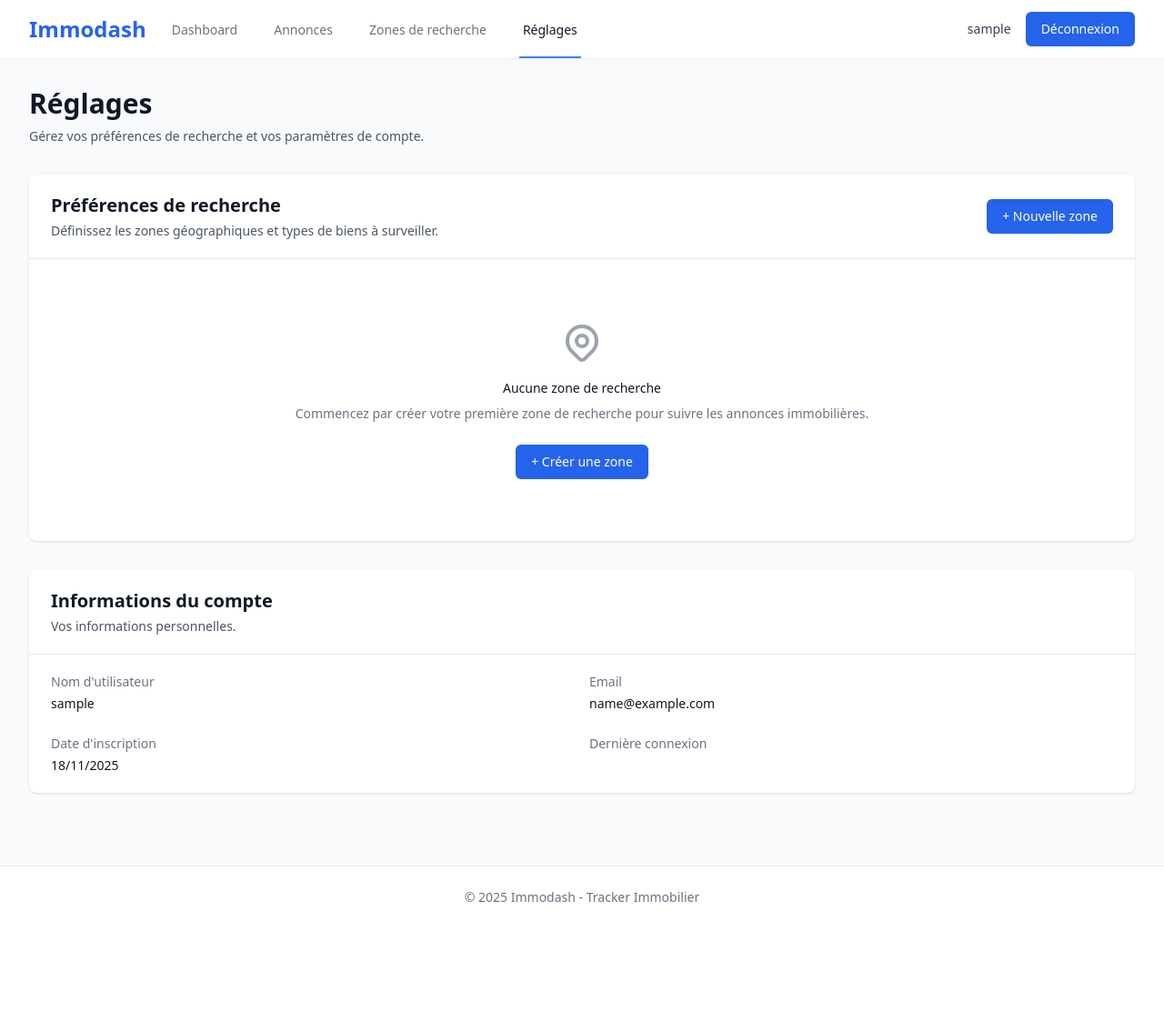
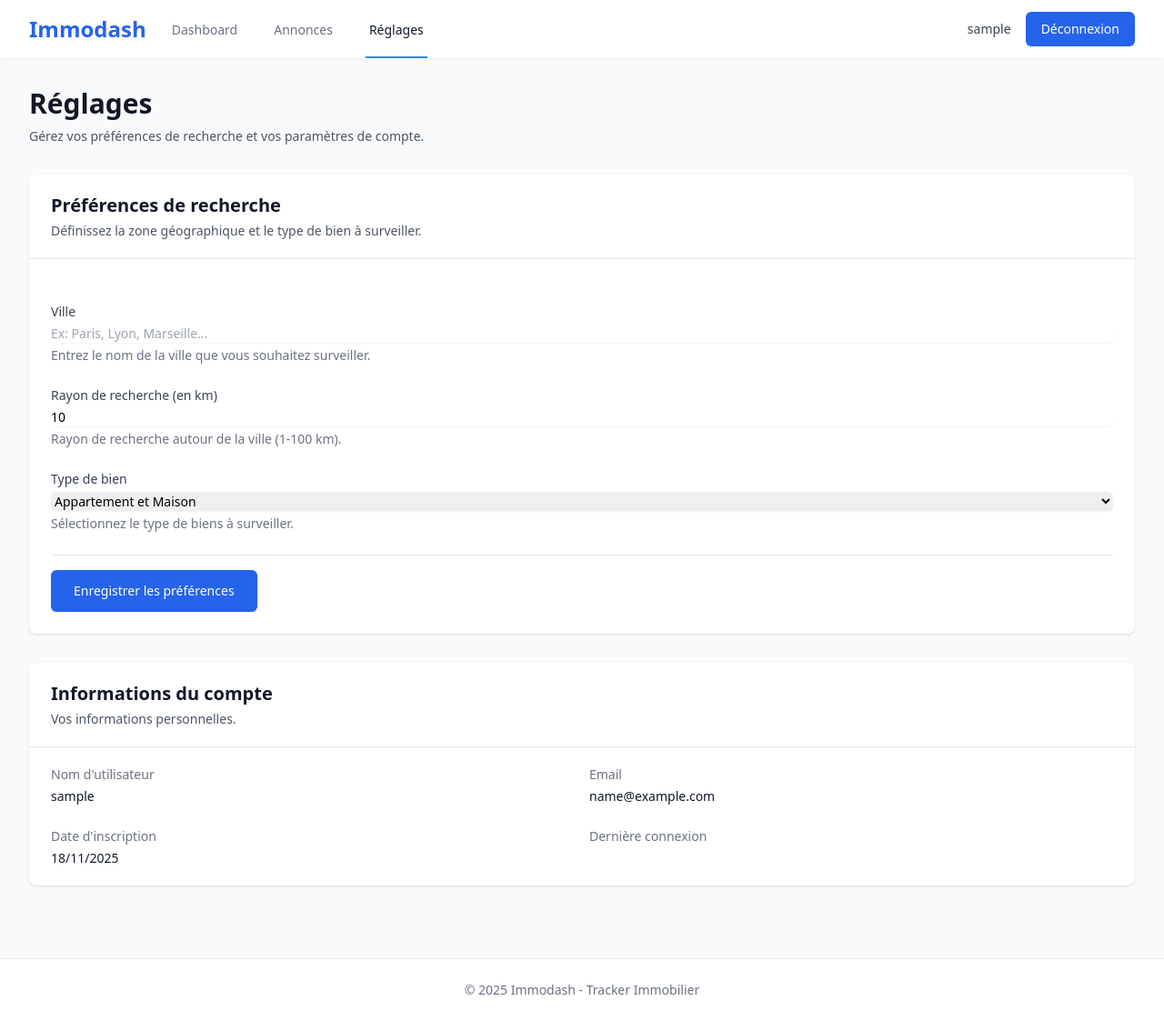
Before and after one commit to girardthur/immodash, a Django app: page /settings/ in a window 1280 px wide. Shown: the whole page at 91% size. Before the commit the page ends 992 px from the top, so only its background shows below. Run offline with Django 5.2, Linux system fonts and the light colour scheme; the visitor is signed in with stand-in values (Sample User, id 1); data comes from the database, SQL or seed files in the repository; data that the repository does not hold is empty; parts of the project's set-up code (start-up, migrations or seed data) failed here and were passed over; some libraries are stand-ins or nearby versions.

Commit message:
Limitation à une seule zone de recherche par utilisateur
- Modification de la page Réglages pour gérer UNE zone unique par utilisateur
- Suppression des vues multiples zones (create, edit, delete, list)
- Simplification du formulaire : ville, rayon, type de bien directement modifiables
- Création automatique d'une zone par défaut si l'utilisateur n'en a pas
- Retrait du lien "Zones de recherche" de la navigation
- Nettoyage des URLs et templates inutiles

L'utilisateur peut maintenant définir ses préférences de recherche
(ville, rayon, type de bien) directement dans la page Réglages,
avec une seule zone de recherche active.

```diff
--- a/property_tracker/templates/property_tracker/settings.html
+++ b/property_tracker/templates/property_tracker/settings.html
@@ -13,110 +13,62 @@
     <!-- Section Préférences de recherche -->
     <div class="bg-white shadow rounded-lg">
         <div class="px-6 py-5 border-b border-gray-200">
-            <div class="flex justify-between items-center">
-                <div>
             <h2 class="text-xl font-semibold text-gray-900">Préférences de recherche</h2>
-                    <p class="mt-1 text-sm text-gray-600">Définissez les zones géographiques et types de biens à surveiller.</p>
-                </div>
-                <a href="{% url 'property_tracker:create_search_zone' %}"
-                   class="inline-flex items-center px-4 py-2 border border-transparent rounded-md shadow-sm text-sm font-medium text-white bg-blue-600 hover:bg-blue-700">
-                    + Nouvelle zone
-                </a>
-            </div>
+            <p class="mt-1 text-sm text-gray-600">Définissez la zone géographique et le type de bien à surveiller.</p>
         </div>
 
-        <div class="px-6 py-5">
-            {% if zones_with_counts %}
-            <div class="space-y-4">
-                {% for item in zones_with_counts %}
-                <div class="border border-gray-200 rounded-lg p-5 hover:border-blue-300 transition-colors" x-data="{ open: false }">
-                    <div class="flex items-start justify-between">
-                        <div class="flex-1">
-                            <div class="flex items-center gap-3 mb-3">
-                                <h3 class="text-lg font-medium text-gray-900">{{ item.zone.city }}</h3>
-                                {% if item.zone.is_active %}
-                                <span class="inline-flex items-center px-2.5 py-0.5 rounded-full text-xs font-medium bg-green-100 text-green-800">
-                                    Actif
-                                </span>
-                                {% else %}
-                                <span class="inline-flex items-center px-2.5 py-0.5 rounded-full text-xs font-medium bg-gray-100 text-gray-800">
-                                    Inactif
-                                </span>
-                                {% endif %}
+        <div class="px-6 py-6">
+            <form method="post" class="space-y-6">
+                {% csrf_token %}
+
+                <div>
+                    <label for="city" class="block text-sm font-medium text-gray-700">Ville</label>
+                    <input type="text" name="city" id="city" required value="{{ search_zone.city }}"
+                           class="mt-1 block w-full rounded-md border-gray-300 shadow-sm focus:border-blue-500 focus:ring-blue-500 sm:text-sm"
+                           placeholder="Ex: Paris, Lyon, Marseille...">
+                    <p class="mt-1 text-sm text-gray-500">Entrez le nom de la ville que vous souhaitez surveiller.</p>
                 </div>
 
-                            <div class="grid grid-cols-1 sm:grid-cols-3 gap-4 text-sm">
                 <div>
-                                    <dt class="text-gray-500">Rayon de recherche</dt>
-                                    <dd class="text-gray-900 font-medium mt-1">{{ item.zone.radius_km }} km</dd>
-                                </div>
-                                <div>
-                                    <dt class="text-gray-500">Type de bien</dt>
-                                    <dd class="text-gray-900 font-medium mt-1">{{ item.zone.get_property_type_display }}</dd>
-                                </div>
-                                <div>
-                                    <dt class="text-gray-500">Annonces</dt>
-                                    <dd class="text-gray-900 font-medium mt-1">
-                                        <span class="text-green-600">{{ item.active_count }} actives</span>
-                                        <span class="text-gray-400 mx-1">•</span>
-                                        <span class="text-gray-500">{{ item.inactive_count }} vendues</span>
-                                    </dd>
-                                </div>
-                            </div>
+                    <label for="radius_km" class="block text-sm font-medium text-gray-700">Rayon de recherche (en km)</label>
+                    <input type="number" name="radius_km" id="radius_km" min="1" max="100" required value="{{ search_zone.radius_km }}"
+                           class="mt-1 block w-full rounded-md border-gray-300 shadow-sm focus:border-blue-500 focus:ring-blue-500 sm:text-sm"
+                           placeholder="Ex: 10">
+                    <p class="mt-1 text-sm text-gray-500">Rayon de recherche autour de la ville (1-100 km).</p>
                 </div>
 
-                        <div class="flex items-center gap-2 ml-4">
-                            <a href="{% url 'property_tracker:edit_search_zone' item.zone.id %}"
-                               class="inline-flex items-center px-3 py-2 border border-gray-300 rounded-md text-sm font-medium text-gray-700 bg-white hover:bg-gray-50">
-                                <svg class="w-4 h-4 mr-1.5" fill="none" stroke="currentColor" viewBox="0 0 24 24">
-                                    <path stroke-linecap="round" stroke-linejoin="round" stroke-width="2" d="M11 5H6a2 2 0 00-2 2v11a2 2 0 002 2h11a2 2 0 002-2v-5m-1.414-9.414a2 2 0 112.828 2.828L11.828 15H9v-2.828l8.586-8.586z" />
-                                </svg>
-                                Modifier
-                            </a>
-                            <a href="{% url 'property_tracker:delete_search_zone' item.zone.id %}"
-                               class="inline-flex items-center px-3 py-2 border border-red-300 rounded-md text-sm font-medium text-red-700 bg-white hover:bg-red-50">
-                                <svg class="w-4 h-4 mr-1.5" fill="none" stroke="currentColor" viewBox="0 0 24 24">
-                                    <path stroke-linecap="round" stroke-linejoin="round" stroke-width="2" d="M19 7l-.867 12.142A2 2 0 0116.138 21H7.862a2 2 0 01-1.995-1.858L5 7m5 4v6m4-6v6m1-10V4a1 1 0 00-1-1h-4a1 1 0 00-1 1v3M4 7h16" />
-                                </svg>
-                                Supprimer
-                            </a>
-                        </div>
+                <div>
+                    <label for="property_type" class="block text-sm font-medium text-gray-700">Type de bien</label>
+                    <select name="property_type" id="property_type" required
+                            class="mt-1 block w-full rounded-md border-gray-300 shadow-sm focus:border-blue-500 focus:ring-blue-500 sm:text-sm">
+                        {% for value, label in property_types %}
+                        <option value="{{ value }}" {% if search_zone.property_type == value %}selected{% endif %}>{{ label }}</option>
+                        {% endfor %}
+                    </select>
+                    <p class="mt-1 text-sm text-gray-500">Sélectionnez le type de biens à surveiller.</p>
                 </div>
 
-                    <div class="mt-3 pt-3 border-t border-gray-100">
-                        <button @click="open = !open" class="text-sm text-blue-600 hover:text-blue-700 font-medium">
-                            <span x-show="!open">Afficher les détails</span>
-                            <span x-show="open" x-cloak>Masquer les détails</span>
+                <div class="pt-4 border-t border-gray-200">
+                    <button type="submit"
+                            class="w-full sm:w-auto inline-flex justify-center items-center px-6 py-3 border border-transparent rounded-md shadow-sm text-sm font-medium text-white bg-blue-600 hover:bg-blue-700 focus:outline-none focus:ring-2 focus:ring-offset-2 focus:ring-blue-500">
+                        Enregistrer les préférences
                     </button>
-                        <div x-show="open" x-cloak class="mt-3">
-                            <dl class="grid grid-cols-2 gap-4 text-sm">
-                                <div>
-                                    <dt class="text-gray-500">Créée le</dt>
-                                    <dd class="text-gray-900">{{ item.zone.created_at|date:"d/m/Y à H:i" }}</dd>
                 </div>
-                                <div>
-                                    <dt class="text-gray-500">Dernière modification</dt>
-                                    <dd class="text-gray-900">{{ item.zone.updated_at|date:"d/m/Y à H:i" }}</dd>
+            </form>
+
+            <!-- Statistiques -->
+            {% if search_zone.city %}
+            <div class="mt-6 pt-6 border-t border-gray-200">
+                <h3 class="text-sm font-medium text-gray-700 mb-3">Statistiques de votre zone de recherche</h3>
+                <div class="grid grid-cols-1 sm:grid-cols-2 gap-4">
+                    <div class="bg-green-50 rounded-lg p-4">
+                        <dt class="text-sm text-green-700">Annonces actives</dt>
+                        <dd class="text-2xl font-bold text-green-900 mt-1">{{ active_listings_count }}</dd>
                     </div>
-                            </dl>
+                    <div class="bg-gray-50 rounded-lg p-4">
+                        <dt class="text-sm text-gray-700">Annonces vendues</dt>
+                        <dd class="text-2xl font-bold text-gray-900 mt-1">{{ inactive_listings_count }}</dd>
                     </div>
-                    </div>
-                </div>
-                {% endfor %}
-            </div>
-            {% else %}
-            <div class="text-center py-12">
-                <svg class="mx-auto h-12 w-12 text-gray-400" fill="none" stroke="currentColor" viewBox="0 0 24 24">
-                    <path stroke-linecap="round" stroke-linejoin="round" stroke-width="2" d="M17.657 16.657L13.414 20.9a1.998 1.998 0 01-2.827 0l-4.244-4.243a8 8 0 1111.314 0z" />
-                    <path stroke-linecap="round" stroke-linejoin="round" stroke-width="2" d="M15 11a3 3 0 11-6 0 3 3 0 016 0z" />
-                </svg>
-                <h3 class="mt-4 text-sm font-medium text-gray-900">Aucune zone de recherche</h3>
-                <p class="mt-2 text-sm text-gray-500">Commencez par créer votre première zone de recherche pour suivre les annonces immobilières.</p>
-                <div class="mt-6">
-                    <a href="{% url 'property_tracker:create_search_zone' %}"
-                       class="inline-flex items-center px-4 py-2 border border-transparent rounded-md shadow-sm text-sm font-medium text-white bg-blue-600 hover:bg-blue-700">
-                        + Créer une zone
-                    </a>
                 </div>
             </div>
             {% endif %}
--- a/property_tracker/urls.py
+++ b/property_tracker/urls.py
@@ -16,12 +16,6 @@ urlpatterns = [
     path('listings/', views.listings, name='listings'),
     path('listings/<int:listing_id>/price-history/', views.listing_price_history, name='listing_price_history'),
 
-    # Zones de recherche
-    path('search-zones/', views.search_zones, name='search_zones'),
-    path('search-zones/create/', views.create_search_zone, name='create_search_zone'),
-    path('search-zones/<int:zone_id>/edit/', views.edit_search_zone, name='edit_search_zone'),
-    path('search-zones/<int:zone_id>/delete/', views.delete_search_zone, name='delete_search_zone'),
-
     # Réglages utilisateur
     path('settings/', views.settings, name='settings'),
 ]
--- a/property_tracker/views.py
+++ b/property_tracker/views.py
@@ -180,124 +180,48 @@ def listing_price_history(request, listing_id):
 
 
 @login_required
-def search_zones(request):
+def settings(request):
     """
-    Liste des zones de recherche de l'utilisateur
+    Page de réglages utilisateur avec gestion de la zone de recherche unique
     """
-    zones = request.user.search_zones.all().order_by('-created_at')
+    # Récupérer ou créer la zone de recherche unique de l'utilisateur
+    search_zone, created = SearchZone.objects.get_or_create(
+        user=request.user,
+        defaults={
+            'city': '',
+            'radius_km': 10,
+            'property_type': PropertyType.BOTH,
+            'is_active': True,
+        }
+    )
 
-    # Ajouter le nombre d'annonces par zone
-    zones_with_counts = []
-    for zone in zones:
-        active_count = zone.listings.filter(is_active=True).count()
-        inactive_count = zone.listings.filter(is_active=False).count()
-        zones_with_counts.append({
-            'zone': zone,
-            'active_count': active_count,
-            'inactive_count': inactive_count,
-        })
-
-    context = {
-        'zones_with_counts': zones_with_counts,
-    }
-
-    return render(request, 'property_tracker/search_zones.html', context)
-
-
-@login_required
-def create_search_zone(request):
-    """
-    Créer une nouvelle zone de recherche
-    """
     if request.method == 'POST':
         city = request.POST.get('city')
         radius_km = request.POST.get('radius_km')
         property_type = request.POST.get('property_type')
 
         if city and radius_km and property_type:
-            SearchZone.objects.create(
-                user=request.user,
-                city=city,
-                radius_km=int(radius_km),
-                property_type=property_type
-            )
-            messages.success(request, f'Zone de recherche "{city}" créée avec succès!')
-            return redirect('property_tracker:search_zones')
-        else:
-            messages.error(request, 'Tous les champs sont requis.')
-
-    return render(request, 'property_tracker/create_search_zone.html')
-
-
-@login_required
-def delete_search_zone(request, zone_id):
-    """
-    Supprimer une zone de recherche
-    """
-    zone = get_object_or_404(SearchZone, id=zone_id, user=request.user)
-
-    if request.method == 'POST':
-        zone.delete()
-        messages.success(request, 'Zone de recherche supprimée avec succès!')
-        return redirect('property_tracker:search_zones')
-
-    return render(request, 'property_tracker/delete_search_zone.html', {'zone': zone})
-
-
-@login_required
-def settings(request):
-    """
-    Page de réglages utilisateur avec gestion des préférences de recherche
-    """
-    zones = request.user.search_zones.all().order_by('-created_at')
-
-    # Ajouter le nombre d'annonces par zone
-    zones_with_counts = []
-    for zone in zones:
-        active_count = zone.listings.filter(is_active=True).count()
-        inactive_count = zone.listings.filter(is_active=False).count()
-        zones_with_counts.append({
-            'zone': zone,
-            'active_count': active_count,
-            'inactive_count': inactive_count,
-        })
-
-    context = {
-        'zones_with_counts': zones_with_counts,
-    }
-
-    return render(request, 'property_tracker/settings.html', context)
-
-
-@login_required
-def edit_search_zone(request, zone_id):
-    """
-    Modifier une zone de recherche existante
-    """
-    zone = get_object_or_404(SearchZone, id=zone_id, user=request.user)
-
-    if request.method == 'POST':
-        city = request.POST.get('city')
-        radius_km = request.POST.get('radius_km')
-        property_type = request.POST.get('property_type')
-        is_active = request.POST.get('is_active') == 'on'
-
-        if city and radius_km and property_type:
-            zone.city = city
-            zone.radius_km = int(radius_km)
-            zone.property_type = property_type
-            zone.is_active = is_active
-            zone.save()
-            messages.success(request, f'Zone de recherche "{city}" modifiée avec succès!')
+            search_zone.city = city
+            search_zone.radius_km = int(radius_km)
+            search_zone.property_type = property_type
+            search_zone.save()
+            messages.success(request, 'Préférences de recherche enregistrées avec succès!')
             return redirect('property_tracker:settings')
         else:
             messages.error(request, 'Tous les champs sont requis.')
 
+    # Statistiques de la zone
+    active_listings_count = search_zone.listings.filter(is_active=True).count()
+    inactive_listings_count = search_zone.listings.filter(is_active=False).count()
+
     context = {
-        'zone': zone,
+        'search_zone': search_zone,
         'property_types': PropertyType.choices,
+        'active_listings_count': active_listings_count,
+        'inactive_listings_count': inactive_listings_count,
     }
-    return render(request, 'property_tracker/edit_search_zone.html', context)
+
+    return render(request, 'property_tracker/settings.html', context)
 
 
 def logout_view(request):
--- a/templates/base.html
+++ b/templates/base.html
@@ -44,12 +44,8 @@
                            class="{% if request.resolver_match.url_name == 'listings' %}border-blue-500 text-gray-900{% else %}border-transparent text-gray-500 hover:border-gray-300 hover:text-gray-700{% endif %} inline-flex items-center px-1 pt-1 border-b-2 text-sm font-medium">
                             Annonces
                         </a>
-                        <a href="{% url 'property_tracker:search_zones' %}"
-                           class="{% if request.resolver_match.url_name == 'search_zones' %}border-blue-500 text-gray-900{% else %}border-transparent text-gray-500 hover:border-gray-300 hover:text-gray-700{% endif %} inline-flex items-center px-1 pt-1 border-b-2 text-sm font-medium">
-                            Zones de recherche
-                        </a>
                         <a href="{% url 'property_tracker:settings' %}"
-                           class="{% if request.resolver_match.url_name == 'settings' or request.resolver_match.url_name == 'edit_search_zone' %}border-blue-500 text-gray-900{% else %}border-transparent text-gray-500 hover:border-gray-300 hover:text-gray-700{% endif %} inline-flex items-center px-1 pt-1 border-b-2 text-sm font-medium">
+                           class="{% if request.resolver_match.url_name == 'settings' %}border-blue-500 text-gray-900{% else %}border-transparent text-gray-500 hover:border-gray-300 hover:text-gray-700{% endif %} inline-flex items-center px-1 pt-1 border-b-2 text-sm font-medium">
                             Réglages
                         </a>
                     </div>
```
Also changed, not shown: property_tracker/templates/property_tracker/create_search_zone.html (deleted, +0 -56 lines), property_tracker/templates/property_tracker/delete_search_zone.html (deleted, +0 -41 lines), property_tracker/templates/property_tracker/edit_search_zone.html (deleted, +0 -66 lines), property_tracker/templates/property_tracker/search_zones.html (deleted, +0 -87 lines). Lines whose indentation alone changed are shown as unchanged.
